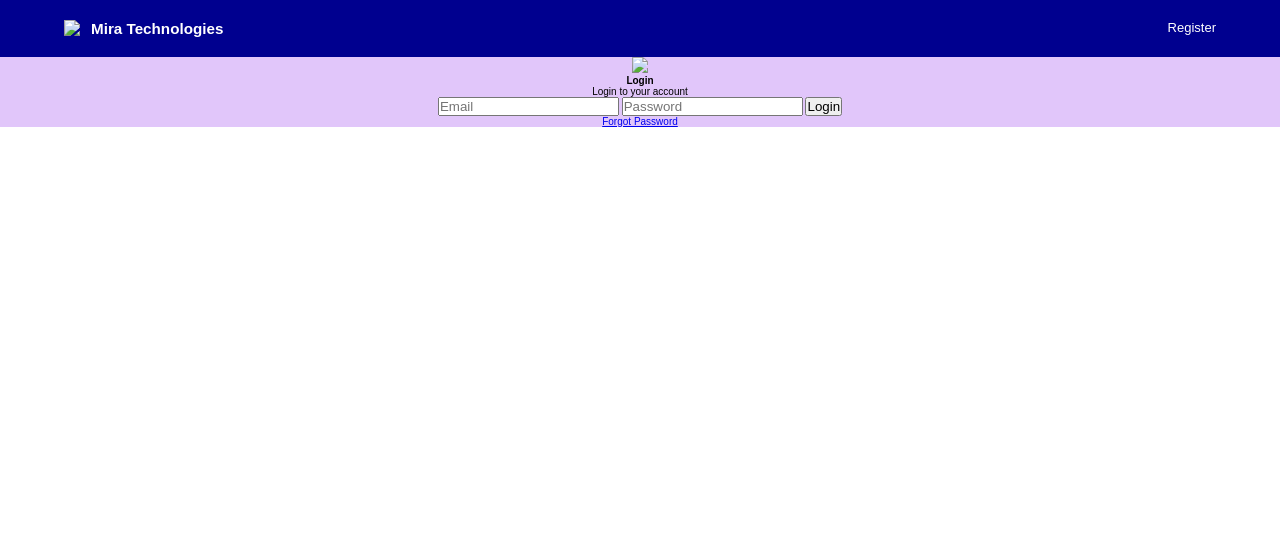
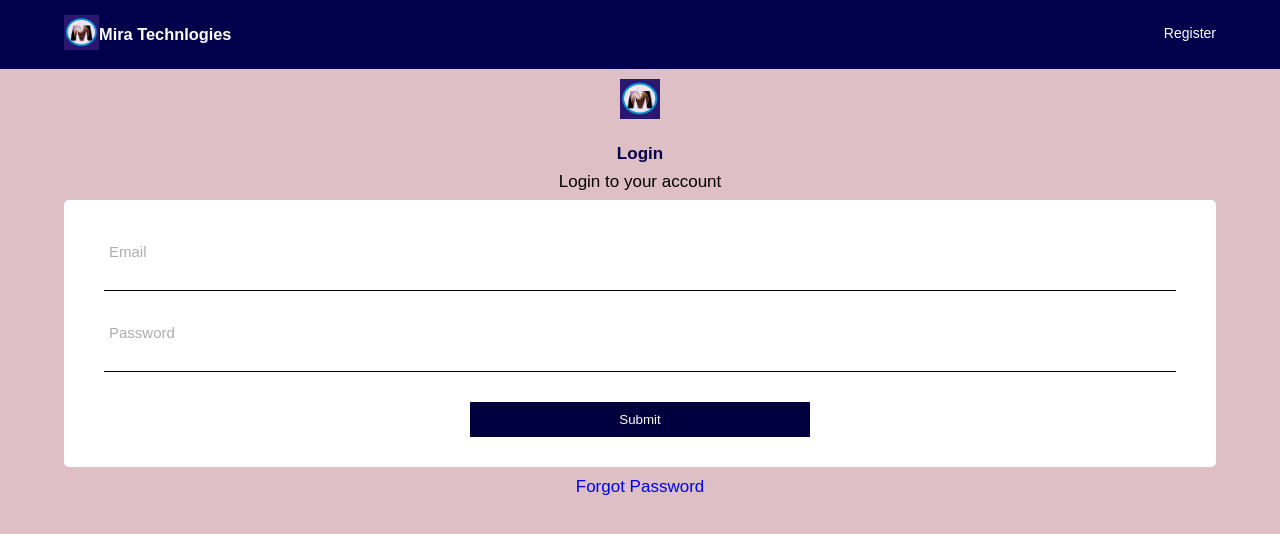
Before and after one commit to Chike-webDevelopment/Chike-webDevelopment.github.io, a plain HTML site: page index.html in a window 1280 px wide. Drawn offline with Linux system fonts and the light colour scheme.

Commit message:
Finished Work

```diff
--- a/index.html
+++ b/index.html
@@ -4,31 +4,38 @@
     <meta charset="UTF-8">
     <meta name="viewport" content="width=device-width, initial-scale=1.0">
     <link rel="stylesheet" href="styles.css">
-    <title>MiraTech - Login</title>
+    <title>Mira Technlogies - Login</title>
 </head>
 <body>
     <header>
         <div class="container">
-            <nav class="header-nav">
-                <div class="header-mira-image">
-                    <img src="#" class="nav-image">
-                    <h3>Mira Technologies</h3>
+            <nav>
+                <div class="mira-image">
+                    <img src="./images/mira image.jpg">
+                    <h3>Mira Technlogies</h3>
                 </div>
                 <a href="#">Register</a>
             </nav>
         </div>
     </header>
     <main>
-        <img src="#">
-        <h4>Login</h4>
-        <p>Login to your account</p>
-        <div class="login-box">
-            <input type="email" placeholder="Email" id="email-input">
-            <input type="password" placeholder="Password" name="password-input" id="password-input" >
-            <button>Login</button>
+        <div class="container">
+            <img src="./images/mira image.jpg">
+            <h4>Login</h4>
+            <p>Login to your account</p>
+            <form>
+                <div class="form-field">
+                    <input type="email" name="email-input" id="email-field">
+                    <label for="email-input">Email</label>
+                </div>
+                <div class="form-field">
+                    <input type="password" name="password-input" id="password-field">
+                    <label for="password-input">Password</label>
+                </div>
+                <button class="submit-button">Submit</button>
+            </form>
+            <a href="#">Forgot Password</a>
         </div>
-        <a href="#">Forgot Password</a>
     </main>
-
 </body>
 </html>
--- a/styles.css
+++ b/styles.css
@@ -1,6 +1,6 @@
-/*mobile first approach*/
+/*mobile first design*/
 *{
-    padding: 0;
+    padding:0;
     margin: 0;
     box-sizing: border-box;
 }
@@ -12,38 +12,90 @@ html{
     width: 90vw;
     margin: 0 auto;
 }
-/*header designs*/
+
+/*header design*/
 header{
-    background-color: rgb(0, 0, 143);
+    background: rgb(0, 0, 75);
     color: white;
-    padding: 20px 0;
-    font-size: 1.3rem;
+    padding: 1.5rem 0;
+    font-size: 1.4rem;
 }
-
-.header-nav{
+.mira-image{
+    display: flex;
+}
+.mira-image img{
+    height: 3.5rem;
+    background: transparent;
+}
+.mira-image h3{
+    padding: 1rem 0;
+}
+header nav{
     display: flex;
     justify-content: space-between;
 }
-.header-mira-image{
-    display: flex;
-}
-.header-mira-image img{
-    margin-right: 1.1rem;
-}
-.header-nav a{
+header nav a{
     color: white;
     text-decoration: none;
+    padding: 1rem 0;
 }
-.header-nav a:hover{
-    color: blue;
+/*main designs here*/
+main{
+    background: rgb(221, 191, 197) ;
+    font-size: 1.7rem;
+    text-align: center;
+    padding: 1rem 0;
+    height: 100vh;
+}
+main .container img{
+    height: 4rem;
+    margin-bottom: 2rem;
+}
+main .container h4{
+    color:  rgb(0, 0, 75);
+    font-weight: 700;
+    margin-bottom: .8rem;
+}
+main .container p{
+    margin-bottom: .8rem;
+}
+main form{
     background: white;
-    padding: .5rem;
-    transition: 0.1sec
+    text-align: none !important;
+    border-radius: .5rem;
+    padding: 1rem 1rem;
+    box-sizing: border-box;
+    margin-bottom: 1rem;
 }
-/*finished header designs*/
-/*main design*/
-main{
-    text-align: center;
-    background: rgb(225, 198, 250);
+.form-field{
+    border-bottom: .1rem solid black;
+    margin: 3rem;
+    position: relative;
 }
-/*main desgin finished*/
+.form-field input{
+    width: 100%;
+    border: none;
+    outline: none;
+    height: 5rem;
+    font-size: 1.5rem;
+}
+.form-field label{
+    position: absolute;
+    top: 5%;
+    left: .5rem;
+    pointer-events: none;
+    color: #adadad;
+    font-size: 1.5rem;
+
+}
+.submit-button{
+    background: rgb(0, 0, 63);
+    color: white;
+    width: 30%;
+    padding: 1rem;
+    border: none;
+    margin-bottom: 2rem;
+}
+main a{
+    text-decoration: none;
+}
```
